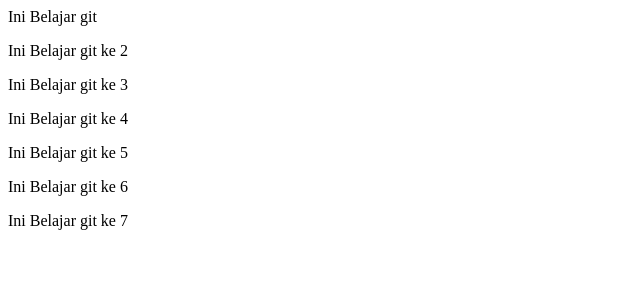
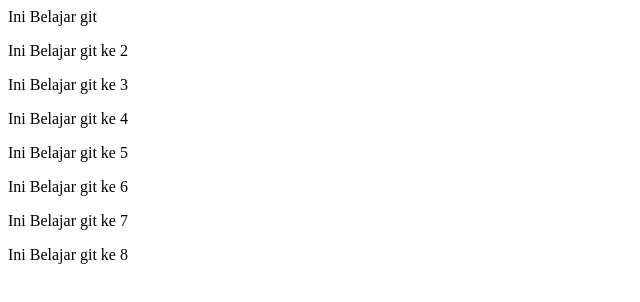
Before and after one commit to budikd/web-budi, a plain HTML site: page repo-git/index.html in a window 1280 px wide. Shown: the whole page, without its empty margins (0-640 px from the left). Drawn offline with Linux system fonts and the light colour scheme.

Commit message:
tambah baris

```diff
--- a/repo-git/index.html
+++ b/repo-git/index.html
@@ -5,3 +5,4 @@
 <P> Ini Belajar git ke 5</P>
 <P> Ini Belajar git ke 6</P>
 <P> Ini Belajar git ke 7</P>
+<P> Ini Belajar git ke 8</P>
```
